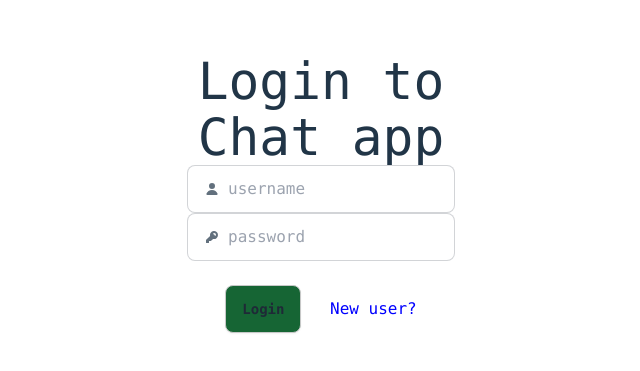
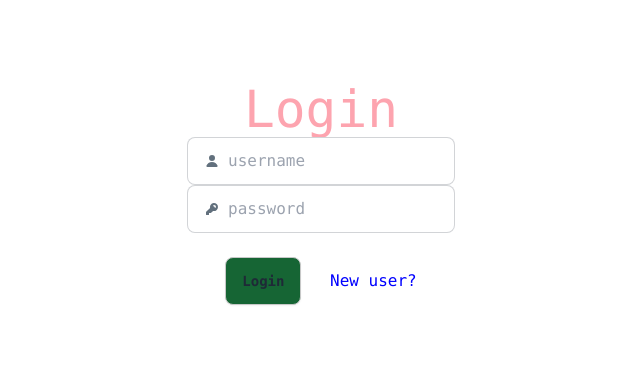
Before and after one commit to kalviumcommunity/s51_john_discuter, a React (Vite) app in the folder client/: page /login in a window 1280 px wide. Shown: the part 213-584 px from the top of the page, without its empty margins (411-1051 px from the left). Built offline with nearby package versions, Linux system fonts and the light colour scheme.

Commit message:
dist update

```diff
--- a/client/src/pages/Login.jsx
+++ b/client/src/pages/Login.jsx
@@ -24,7 +24,7 @@ const Login = () => {
   return (
     <div className='m-10 p-[500px] font-mono'>
       <div className="flex flex-col items-center min-w-96 mx-auto m-1 mt-10">
-        <h1 className="">Login to Chat app</h1>
+        <h1 className="text-rose-300">Login</h1>
         <form onSubmit={handleSubmit(userLogin)}>
           <label className="input input-bordered flex items-center gap-2">
             <svg
```
Also changed, not shown: 4 other files (tests, documents, lock files or other folders).
